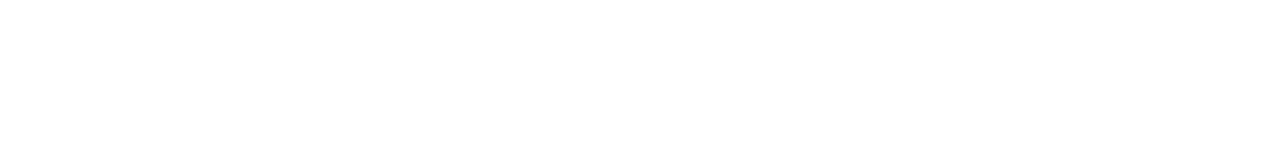
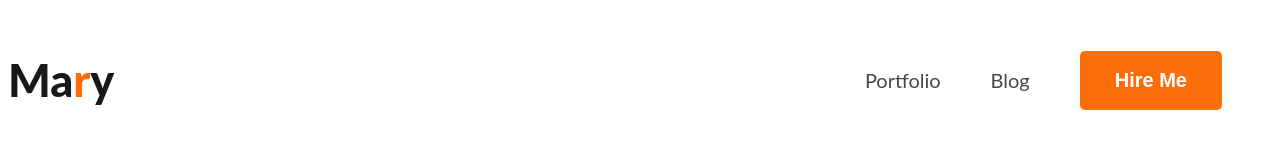
Before and after one commit to AKsamrat/first-portfolio, a plain HTML site: page index.html in a window 1280 px wide. Drawn offline with Linux system fonts and the light colour scheme.

Commit message:
created nav section

```diff
--- a/index.html
+++ b/index.html
@@ -5,10 +5,33 @@
   <meta charset="UTF-8">
   <meta name="viewport" content="width=device-width, initial-scale=1.0">
   <title>My First Portfolio</title>
+  <link rel="preconnect" href="https://fonts.googleapis.com">
+  <link rel="preconnect" href="https://fonts.gstatic.com" crossorigin>
+  <link href="https://fonts.googleapis.com/css2?family=Open+Sans:ital,wght@0,400;0,800;1,500&display=swap"
+    rel="stylesheet">
+  <link rel="stylesheet" href="styles.css">
+
 </head>
 
 <body>
+  <header>
+    <nav>
+      <h3 class="nav-title">Ma<span class="text-primary">r</span>y</h3>
+      <ul>
+        <li><a href="">Portfolio</a></li>
+        <li><a href="">Blog</a></li>
+        <li><button class="btn-primary">Hire Me</button></li>
+      </ul>
+    </nav>
+  </header>
+  <main>
 
+  </main>
+
+  <footer>
+
+
+  </footer>
 </body>
 
 </html>
--- /dev/null
+++ b/styles.css
@@ -0,0 +1,45 @@
+/* common shared style  */
+body {
+  font-family: 'Open Sans', sans-serif;
+  font-family: 'Lato', sans-serif;
+}
+.text-primary {
+  color: #fd6e0a;
+  font-size: 45px;
+  font-weight: 800;
+}
+.btn-primary {
+  color: #fff;
+  font-size: 20px;
+  font-weight: 700;
+  border-radius: 5px;
+  background: #fd6e0a;
+  border: 0;
+  padding: 18px 35px;
+}
+
+/* nav related style  */
+nav {
+  display: flex;
+  justify-content: space-between;
+  align-items: center;
+}
+.nav-title {
+  color: #181818;
+  font-size: 45px;
+  font-weight: 800;
+}
+nav > ul {
+  display: flex;
+  align-items: center;
+}
+nav li {
+  list-style: none;
+  margin-right: 50px;
+}
+nav a {
+  text-decoration: none;
+  color: #474747;
+  font-size: 20px;
+  font-weight: 400;
+}
```
